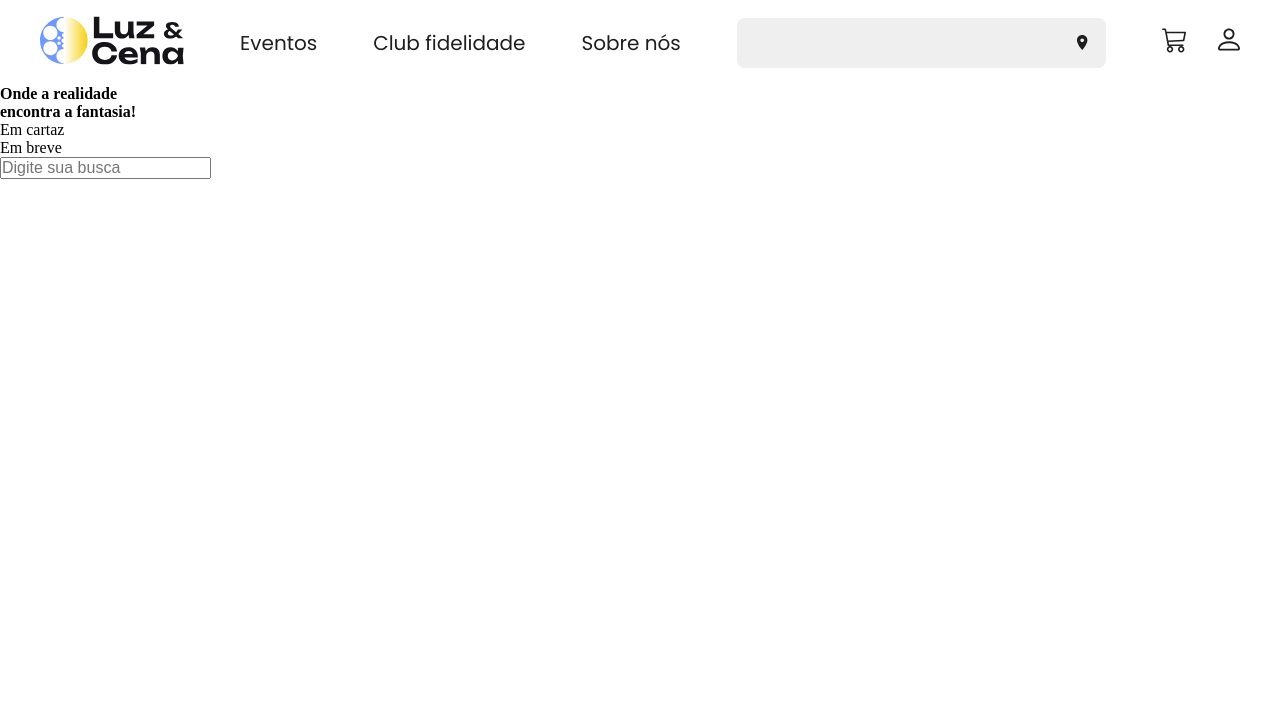
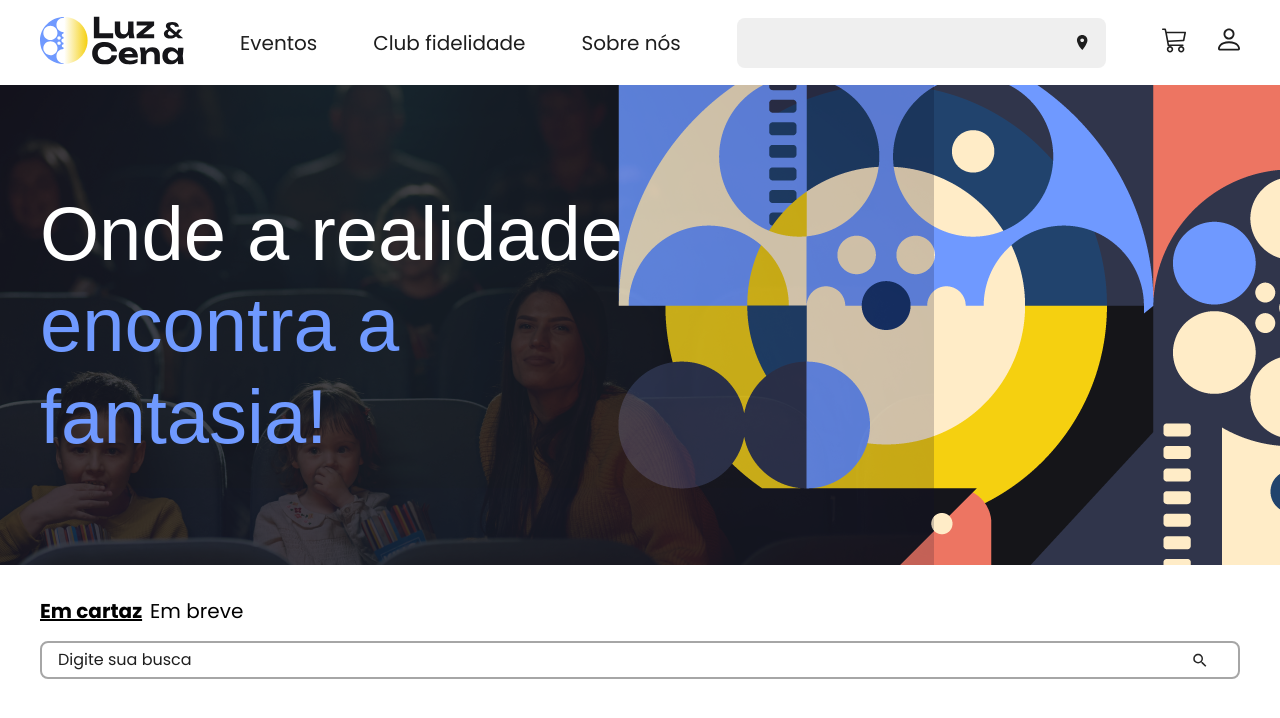
Before and after one commit to KendersonLeandro/projetocinema, a plain HTML site: page index.html in a window 1280 px wide. Drawn offline with Linux system fonts and the light colour scheme; a web font is replaced by a local one.

Commit message:
Update styles.css

```diff
--- a/styles.css
+++ b/styles.css
@@ -147,3 +147,167 @@
         border: none;
     }
  }
+ .banner {
+    height: 60vh;
+  }
+
+
+  .banner {
+    height: 60vh;
+    background-image: url("../images/Banner.png");
+  }
+
+
+.banner {
+    height: 60vh;
+    background-image: url("../images/Banner.png");
+    background-position: center;
+}
+
+.banner__container {
+    max-width: var(--max-width-block);
+    margin: 0 auto;
+    width: 100%;
+    height: 100%;
+             }
+             .banner__container {
+                max-width: var(--max-width-block);
+                margin: 0 auto;
+                width: 100%;
+                height: 100%;
+
+                display: flex;
+                flex-direction: column;
+                justify-content: center;
+                align-items: flex-start;
+            }
+
+
+.banner__titulo {
+    font-family: var(--fonte-titulo);
+    font-size: 4.75rem;
+    font-weight: 400;
+    line-height: 1.2em;
+    color: var(--cor-texto-claro);
+    width: 50%;
+}
+
+.banner__titulo-destaque {
+    color: var(--cor-texto-destaque);
+    font-size: 4.75rem;
+    font-weight: 400;
+    line-height: 1.2em;
+  }
+
+  @media screen and (max-width: 1200px) {
+    .banner {
+        height: 30vh;
+        padding-left: 10vw;
+    }
+
+    .banner__titulo {
+        font-size: 3rem;
+        line-height: 1.2em;
+        width: 60%;
+    }
+
+}
+
+
+@media screen and (max-width: 730px) {
+    .banner {
+        height: 25vh;
+        padding-left: 5vw;
+    }
+
+    .banner__titulo {
+        font-size: 2rem;
+        line-height: 1.2em;
+    }
+
+    .banner__titulo-destaque {
+        font-size: 2rem;
+    }
+}
+
+
+.cartaz {
+    margin: var(--margin-l) auto;
+    max-width: var(--max-width-block);
+}
+
+.cartaz__pesquisa {
+    margin: var(--margin-s) auto var(--margin-m);
+
+    padding: var(--padding-xs) var(--padding-s);
+    width: 100%;
+    max-width: 42.375rem;
+    border-radius: 8px;
+    border: 2px solid var(--border-color);
+    display: block;
+}
+
+.cartaz__pesquisa::placeholder {
+    color: var(--cor-texto);
+    font-family: var(--fonte-texto);
+    background-image: url("../images/search.svg");
+    background-repeat: no-repeat;
+    background-position: right center;
+}
+
+.menu-list {
+    display: flex;
+    gap: var(--gap-s);
+    list-style-type: none;
+}
+
+
+.menu-list__item {
+    font-family: var(--fonte-texto);
+    font-size: var(--font-size-m);
+    font-weight: 400;
+    line-height: var(--line-height-m);
+}
+
+.menu-list__item-ativo {
+font-weight: 700;
+text-decoration: underline;
+}
+
+
+.cartaz__titulo {
+    font-family: var(--fonte-titulo);
+    font-size: var(--font-size-xl);
+    font-weight: 400;
+    line-height: var(--line-height-l);
+    margin-bottom: var(--margin-l);
+}
+
+
+@media screen and (max-width: 1200px) {
+    .cartaz {
+        padding: 0 var(--padding-xxl);
+    }
+}
+
+.menu-list {
+    gap: var(--gap-xs);
+}
+
+
+.cartaz__pesquisa {
+    padding: var(--padding-xs) var(--padding-s);
+    max-width: 100%;
+}
+
+
+.cartaz__titulo {
+    font-size: var(--font-size-m);
+    line-height: var(--line-height-m);
+}
+
+@media screen and (max-width: 730px) {
+    .cartaz {
+        padding: 0 var(--padding-m);
+    }
+}
```
